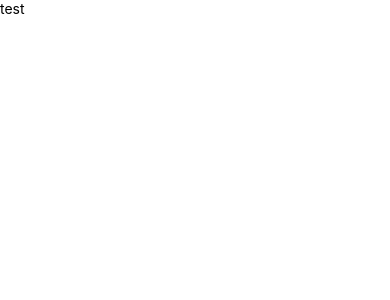
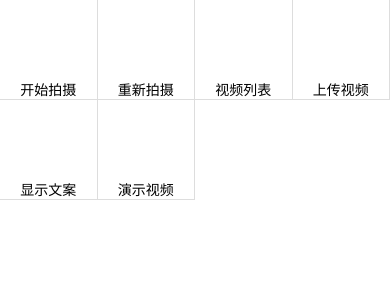
Before and after one commit to Jan193/demo1, a React Native app: screen / in a window 390 px wide. Shown: the top 300 px of the page. Built offline with nearby package versions, Linux system fonts and the light colour scheme.

Commit message:
能录视频未添加保存

```diff
--- a/App.js
+++ b/App.js
@@ -7,12 +7,19 @@
  */
 
 import React from 'react';
-import {View, Text} from 'react-native';
+import {View, StyleSheet} from 'react-native';
+import Home from './views/home/index.js';
+
+const styles = StyleSheet.create({
+  app: {
+    minHeight: '100%',
+  },
+});
 
 const App = () => {
   return (
-    <View>
-      <Text>test</Text>
+    <View style={styles.app}>
+      <Home />
     </View>
   );
 };
--- /dev/null
+++ b/views/home/index.js
@@ -0,0 +1,87 @@
+import React from 'react';
+import {View, Text, StyleSheet, TouchableOpacity} from 'react-native';
+import Recording from './recording';
+
+const styles = StyleSheet.create({
+  index: {
+    minHeight: '100%',
+  },
+  buttonBox: {
+    display: 'flex',
+    flexDirection: 'row',
+    flexWrap: 'wrap',
+  },
+  button: {
+    width: '25%',
+    height: 100,
+    borderRightWidth: 1,
+    borderBottomWidth: 1,
+    borderColor: '#ddd',
+  },
+  buttonText: {
+    marginTop: 'auto',
+    textAlign: 'center',
+  },
+});
+
+class Home extends React.Component {
+  constructor() {
+    super();
+    this.state = {
+      isShowRecording: false,
+    };
+  }
+
+  closeRecording() {
+    console.log('closeRecording...');
+    this.setState({isShowRecording: false});
+  }
+
+  render() {
+    return (
+      <View style={styles.index}>
+        <View style={styles.buttonBox}>
+          <TouchableOpacity
+            style={styles.button}
+            onPress={this.startRecording.bind(this)}>
+            <Text style={styles.buttonText}>开始拍摄</Text>
+          </TouchableOpacity>
+          <TouchableOpacity
+            style={styles.button}
+            onPress={this.startRecording.bind(this)}>
+            <Text style={styles.buttonText}>重新拍摄</Text>
+          </TouchableOpacity>
+          <TouchableOpacity
+            style={styles.button}
+            onPress={this.startRecording.bind(this)}>
+            <Text style={styles.buttonText}>视频列表</Text>
+          </TouchableOpacity>
+          <TouchableOpacity
+            style={styles.button}
+            onPress={this.startRecording.bind(this)}>
+            <Text style={styles.buttonText}>上传视频</Text>
+          </TouchableOpacity>
+          <TouchableOpacity
+            style={styles.button}
+            onPress={this.startRecording.bind(this)}>
+            <Text style={styles.buttonText}>显示文案</Text>
+          </TouchableOpacity>
+          <TouchableOpacity
+            style={styles.button}
+            onPress={this.startRecording.bind(this)}>
+            <Text style={styles.buttonText}>演示视频</Text>
+          </TouchableOpacity>
+        </View>
+        {this.state.isShowRecording && (
+          <Recording closeRecording={this.closeRecording.bind(this)} />
+        )}
+      </View>
+    );
+  }
+
+  startRecording() {
+    this.setState({isShowRecording: true});
+  }
+}
+
+export default Home;
--- /dev/null
+++ b/views/home/recording.js
@@ -0,0 +1,121 @@
+import React from 'react';
+import {View, Text, StyleSheet, TouchableOpacity} from 'react-native';
+import {RNCamera} from 'react-native-camera';
+
+const PendingView = () => (
+  <View
+    style={{
+      flex: 1,
+      backgroundColor: 'lightgreen',
+      justifyContent: 'center',
+      alignItems: 'center',
+    }}>
+    <Text>Waiting</Text>
+  </View>
+);
+
+const styles = StyleSheet.create({
+  page: {
+    position: 'absolute',
+    left: 0,
+    top: 0,
+    bottom: 0,
+    right: 0,
+    backgroundColor: '#000',
+  },
+  container: {
+    flex: 1,
+    flexDirection: 'column',
+    backgroundColor: 'black',
+  },
+  preview: {
+    flex: 1,
+    justifyContent: 'flex-end',
+    alignItems: 'center',
+  },
+  capture: {
+    flex: 0,
+    backgroundColor: '#fff',
+    borderRadius: 5,
+    padding: 15,
+    paddingHorizontal: 20,
+    alignSelf: 'center',
+    margin: 20,
+  },
+});
+
+class Recording extends React.Component {
+  constructor(props) {
+    super(props);
+  }
+
+  cameraVM = null;
+
+  async takePicture(camera) {
+    this.cameraVM = camera;
+    setTimeout(() => {
+      this.startRecording(camera);
+    }, 1000);
+  }
+
+  async startRecording(camera) {
+    const promise = await camera.recordAsync();
+    if (promise) {
+      // this.setState({ isRecording: true });
+      const data = await promise;
+      // this.setState({ isRecording: false });
+      console.warn('takeVideo', data);
+    }
+  }
+
+  stopRecording() {
+    this.cameraVM.stopRecording();
+    this.props.closeRecording();
+  }
+
+  render() {
+    return (
+      <View style={styles.page}>
+        <RNCamera
+          style={styles.preview}
+          type={RNCamera.Constants.Type.back}
+          flashMode={RNCamera.Constants.FlashMode.on}
+          androidCameraPermissionOptions={{
+            title: 'Permission to use camera',
+            message: 'We need your permission to use your camera',
+            buttonPositive: 'Ok',
+            buttonNegative: 'Cancel',
+          }}
+          androidRecordAudioPermissionOptions={{
+            title: 'Permission to use audio recording',
+            message: 'We need your permission to use your audio',
+            buttonPositive: 'Ok',
+            buttonNegative: 'Cancel',
+          }}>
+          {({camera, status, recordAudioPermissionStatus}) => {
+            if (status !== 'READY') {
+              return <PendingView />;
+            }
+            this.takePicture(camera);
+            return (
+              <View
+                style={{
+                  flex: 0,
+                  flexDirection: 'row',
+                  justifyContent: 'center',
+                }}>
+                <TouchableOpacity
+                  onPress={this.stopRecording.bind(this)}
+                  style={styles.capture}>
+                  <Text style={{fontSize: 14}}>结束</Text>
+                </TouchableOpacity>
+              </View>
+            );
+          }}
+        </RNCamera>
+      </View>
+    );
+  }
+}
+
+export default Recording;
```
